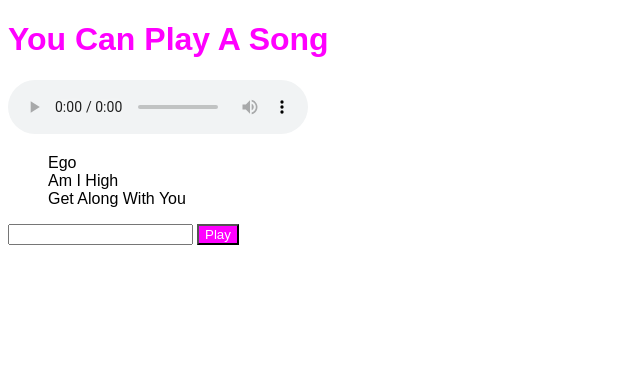
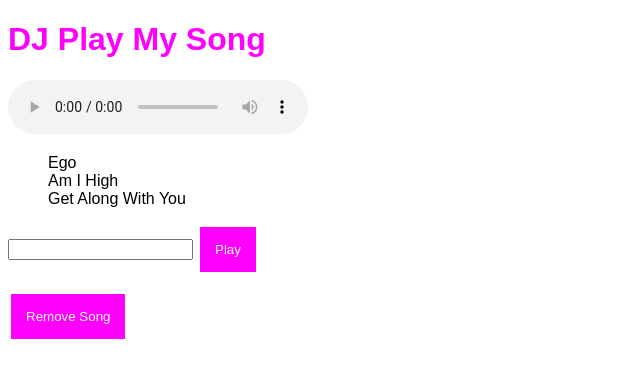
Before and after one commit to sgates8/DJ-Song-Player, a plain HTML site: page tunes.html in a window 1280 px wide. Both pictures are taken after a click on the button "Play". Shown: the whole page, without its empty margins (0-640 px from the left). Drawn offline with Linux system fonts and the light colour scheme.

Commit message:
updated hw

```diff
--- a/tunes.css
+++ b/tunes.css
@@ -15,7 +15,7 @@ h1 {
 button {
     background-color: magenta;
     color:white;
-    padding: 15px
+    padding: 15px;
     border: solid;
 
 }
--- a/tunes.html
+++ b/tunes.html
@@ -7,16 +7,17 @@
     <link rel="stylesheet" href="tunes.css">
 </head>
 <body>
-    <h1>You Can Play A Song</h1>
-    <audio src="" controls id="audioPlayer"></audio>
+    <h1>DJ Play My Song</h1>
+    <audio src="C:\Users\sfgla\cbc9\week4\Music" controls id="audioPlayer"></audio>
     <ul id="playlist">
         <li><a href="Beyonce - Ego (Remix).mp3">Ego</a></li>
         <li><a href="N.E.R.D. - Am I High.mp3">Am I High</a></li>
         <li><a href="Kelis - Get Along With You.mp3">Get Along With You</a></li>
     </ul>
-        <input type="text" id="userInput">
+        <input type="text" id="request">
         <button onclick="playSong()" id="submit">Play</button>
-            <p id="Song"></p>
+            <p id="song"></p>
+        <button onClick="removeSong()" id ="delete">Remove Song</button>
 </body>
 <script src="tunes.js"></script>
 </html>
--- a/tunes.js
+++ b/tunes.js
@@ -1,4 +1,13 @@
-var playlist =[];
+var playlist=[];
 function playSong(){
+    var songRequest = document.getElementById("request").value;
+    document.getElementById("song").innerHTML = songRequest;
+    playlist.push();
+
+    var radioPlayer = document.getElementById("C:\Users\sfgla\cbc9\week4\Music").src;
 
 }
+
+function removeSong(){
+    playlist.pop();
+}
```
Also changed, not shown: 3 other files.
